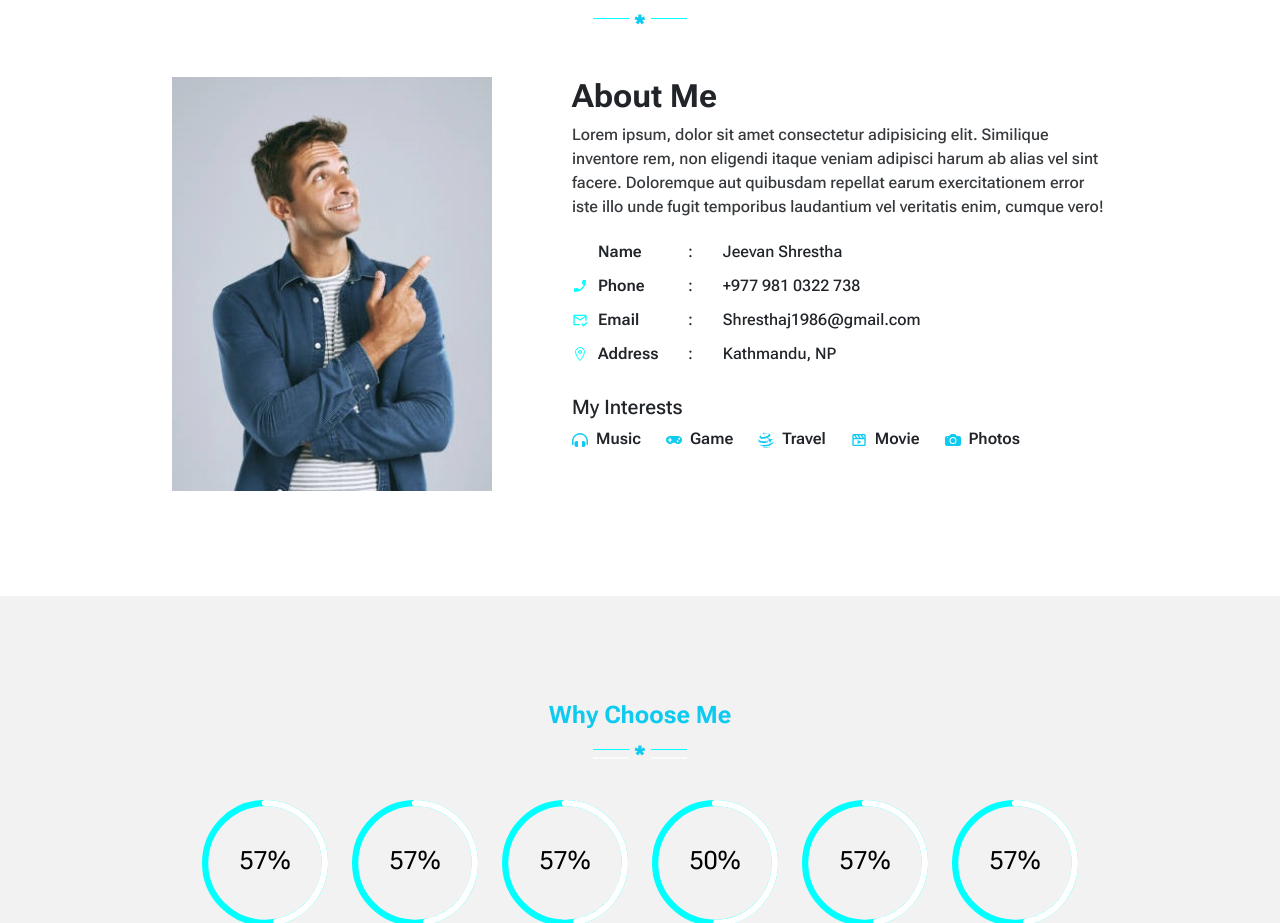
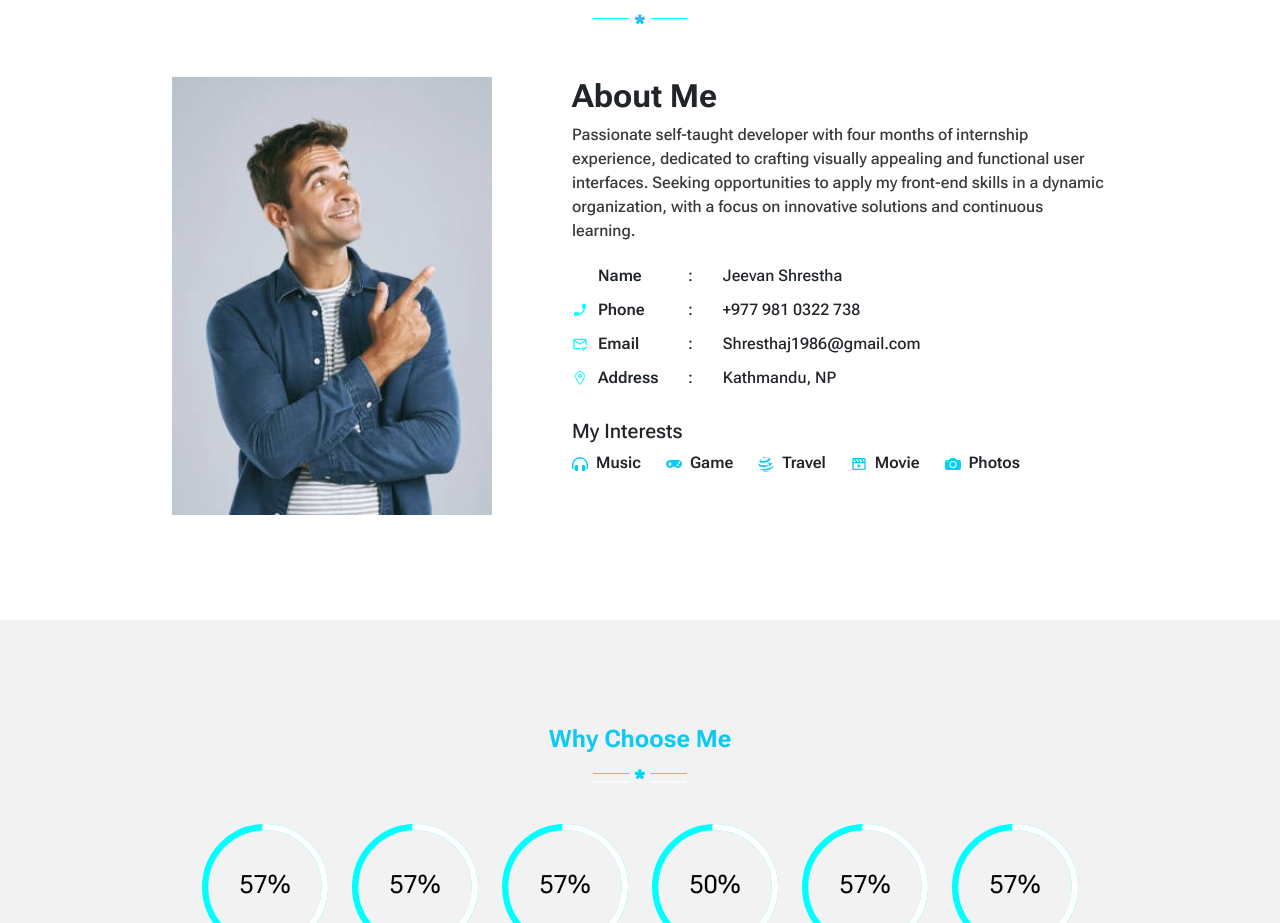
Before and after one commit to jeevanStha1/jDev, a React (Vite) app: page / in a window 1280 px wide. Shown: the part 840-1763 px from the top of the page. Built offline with nearby package versions, Linux system fonts and the light colour scheme; some icons are missing; a web font is replaced by a local one.

Commit message:
Update About

```diff
--- a/src/components/about/About.jsx
+++ b/src/components/about/About.jsx
@@ -46,11 +46,9 @@ function About() {
           <div className="aboutMe-2-2 col-lg-7 col-sm-12">
             <h2>About Me</h2>
             <p className="opacity-80">
-              Lorem ipsum, dolor sit amet consectetur adipisicing elit.
-              Similique inventore rem, non eligendi itaque veniam adipisci harum
-              ab alias vel sint facere. Doloremque aut quibusdam repellat earum
-              exercitationem error iste illo unde fugit temporibus laudantium
-              vel veritatis enim, cumque vero!
+              Passionate self-taught developer with four months of internship experience, dedicated to crafting
+visually appealing and functional user interfaces. Seeking opportunities to apply my front-end
+skills in a dynamic organization, with a focus on innovative solutions and continuous learning.
             </p>
             <div className="status">
               <div className="status-1">
```
